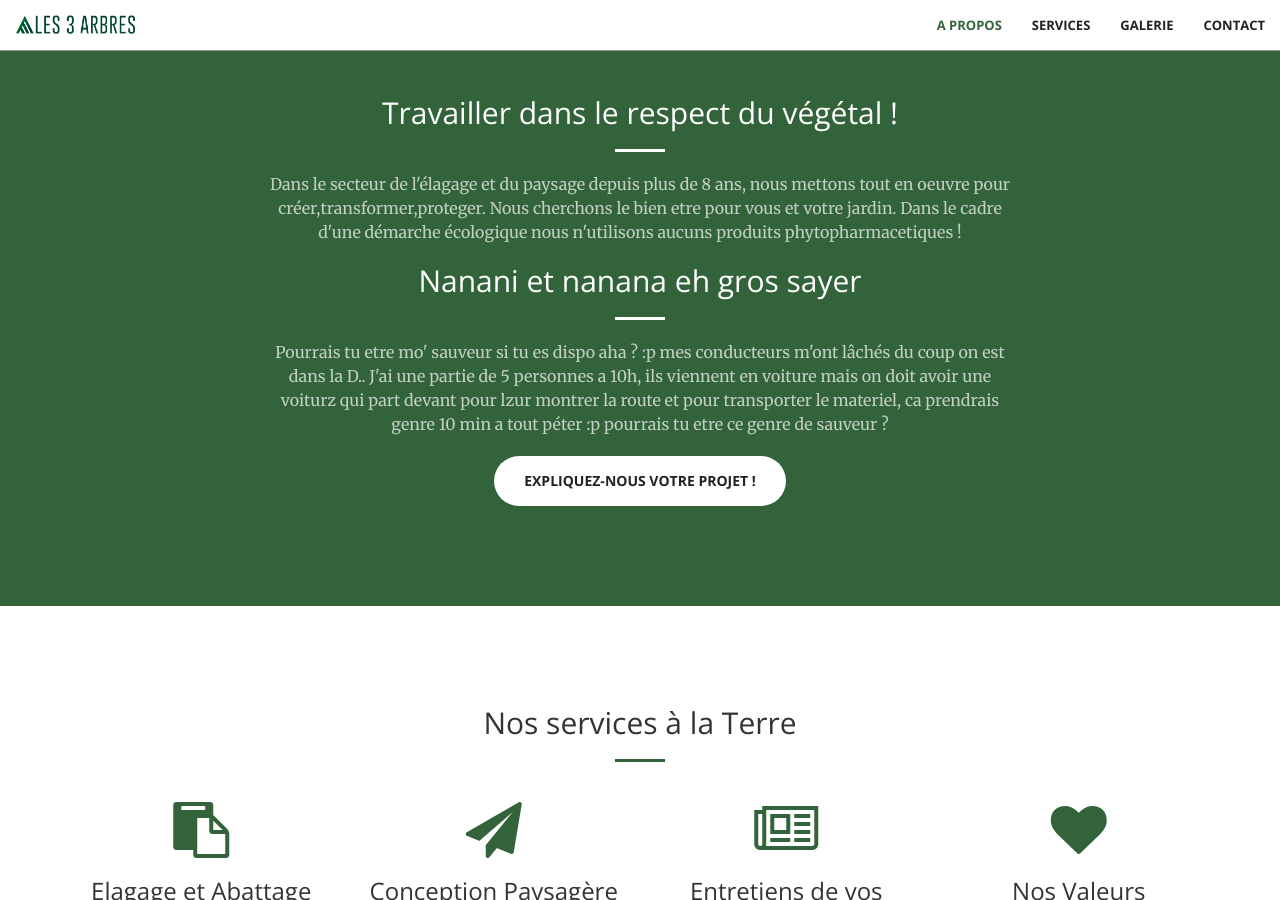
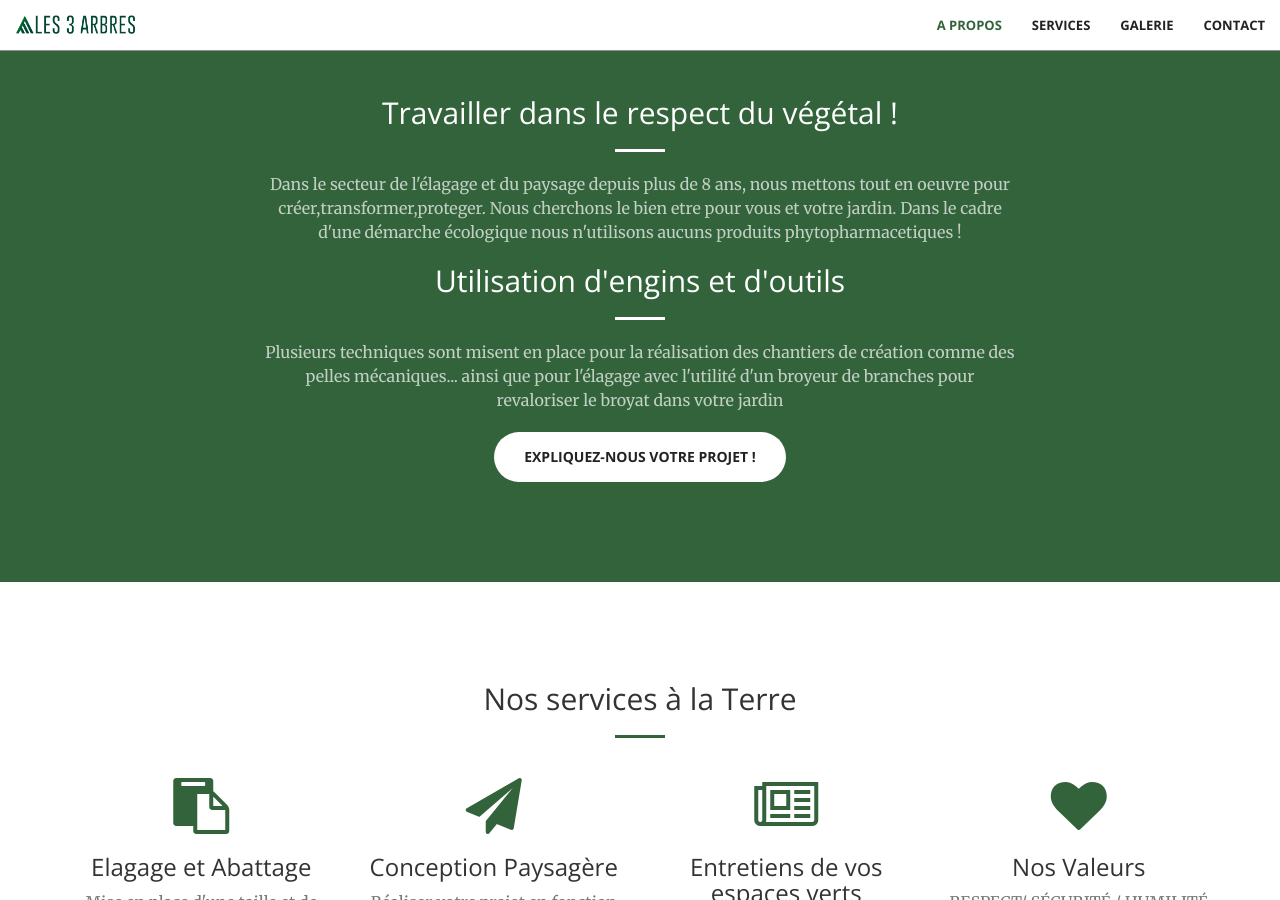
Before and after one commit to 3Abres/3Abres.github.io, a Jekyll site: the page built from index.html, in a window 1280 px wide and 900 px high, scrolled down 904 px. Built offline with Jekyll 4.4.1, drawn with Linux system fonts in a browser that asks for light colours.

Commit message:
Update call-to-action.html

```diff
--- a/_includes/call-to-action.html
+++ b/_includes/call-to-action.html
@@ -5,9 +5,9 @@
                 <h2 class="section-heading"> Travailler dans le respect du végétal !</h2>
                 <hr class="light">
                 <p class="text-faded"> Dans le secteur de l'élagage et du paysage depuis plus de 8 ans, nous mettons tout en oeuvre pour créer,transformer,proteger. Nous cherchons le bien etre pour vous et votre jardin. Dans le cadre d'une démarche écologique nous n'utilisons aucuns produits phytopharmacetiques !</p>
-                 <h2 class="section-heading"> Nanani et nanana eh gros sayer</h2>
+                 <h2 class="section-heading"> Utilisation d'engins et d'outils </h2>
                 <hr class="light">
-                <p class="text-faded"> Pourrais tu etre mo' sauveur si tu es dispo aha ? :p mes conducteurs m'ont lâchés du coup on est dans la D.. J'ai une partie de 5 personnes a 10h, ils viennent en voiture mais on doit avoir une voiturz qui part devant pour lzur montrer la route et pour transporter le materiel, ca prendrais genre 10 min a tout péter :p pourrais tu etre ce genre de sauveur ?</p>
+                <p class="text-faded"> Plusieurs techniques sont misent en place pour la réalisation des chantiers de création comme des pelles mécaniques... ainsi que pour l'élagage avec l'utilité d'un broyeur de branches pour revaloriser le broyat dans votre jardin  </p>
                 <a href="mailto:contact.les3arbres@gmail.com" class="btn btn-default btn-xl">Expliquez-nous votre projet !</a>
             </div>
         </div>
```
